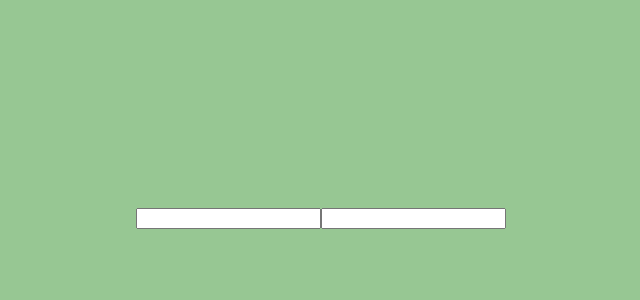
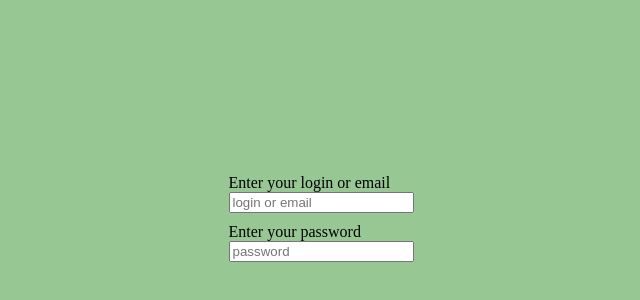
Before and after one commit to Sitnikksl/SWA_Sitnik_Task2, a plain HTML site: page index.html in a window 1280 px wide. Shown: the part 182-482 px from the top of the page, without its empty margins (319-959 px from the left). Drawn offline with Linux system fonts and the light colour scheme.

Commit message:
сделал fields

```diff
--- a/css/main.scss
+++ b/css/main.scss
@@ -21,3 +21,14 @@ body{
     background-color: #F5E9BC;
     border-radius: 25px;
 }
+.main-form{
+    // border: 2px solid #452716;
+    display: flex;
+    flex-direction: column;
+}
+.main-form input{
+    margin-bottom: 10px;
+}
+.main-form input:last-child{
+    margin-bottom: 0;
+}
--- a/main.js
+++ b/main.js
@@ -20,11 +20,24 @@ function parse(obj) {
 
     for(let key in data.fields){ //перебираем data.fields
         if(typeof(data.fields[key]) == 'object'){ // если внутри еще есть объекты, то
+            let value = data.fields[key]; // создаем переменную, в которой запоминаем текущее значение
             let tempTag = Object.keys(data.fields[key]); // создаем переменную, в которой будут храниться ключи без значений
             for (let j in tempTag){ // проходимся по этой переменной
                 let tempTagName = tempTag[j]; // во временную переменную присваеваем один элемент массива, который должен являться названием тэга
                 let createTag = document.createElement(tempTagName); // создаем элемент
                 $('.main-form').append(createTag); // вставляем новый элемент в <form>
+                if(tempTagName == 'label'){
+                    let prop = value.label; // хранится значение текущего ключа
+                    createTag.innerHTML = prop; // вставляем значенеие в HTML разметку
+                }else{
+                    console.log('Сейчас хранится: ', value.input); // просто чекаем чтобы не забыть
+                    let temp = value.input; // записали во временную переменню объект input
+                    for (z in temp){
+                        // console.log(temp[z]);
+                        // console.log(z);
+                        createTag.setAttribute(z, temp[z]);
+                    }
+                }
             }
         }
     }
```
Also changed, not shown: css/main.css, 1 other file.
